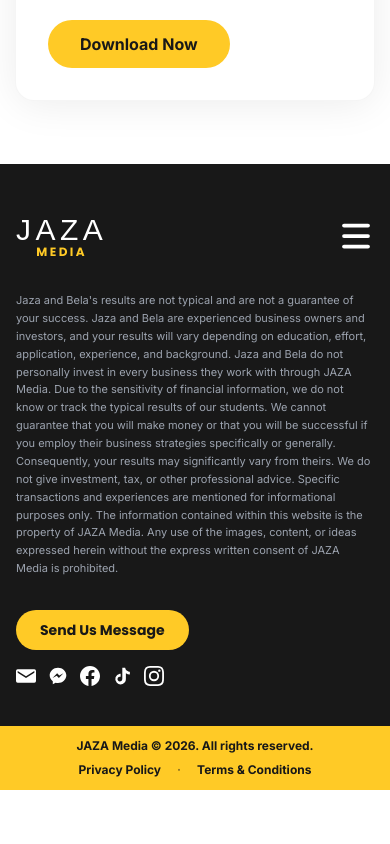
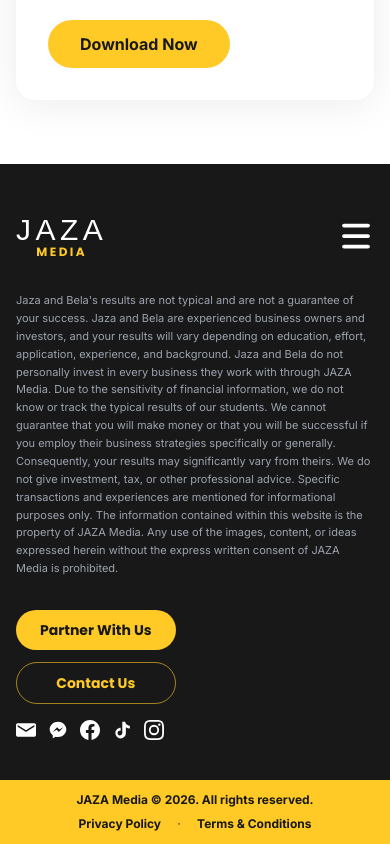
Before and after one commit to JAZA-Group-OS/jaza-media-site, a Next.js app: page / in a window 390 px wide. Shown: the part 4817-5661 px from the top of the page. Before the commit the page ends 5607 px from the top, so only its background shows below. Built offline with nearby package versions, Linux system fonts and the light colour scheme; a web font is replaced by a local one.

Commit message:
feat(support): add /support nav link and footer Contact Us CTA

```diff
--- a/components/footer.tsx
+++ b/components/footer.tsx
@@ -67,12 +67,20 @@ export function Footer() {
         </p>
 
         <div className="mt-8 flex flex-col items-start justify-between gap-4 md:flex-row md:items-center">
-          <Link
-            href="/partner-with-us"
-            className="inline-flex items-center rounded-full bg-brand-yellow px-6 py-2.5 font-heading text-sm font-bold text-brand-black transition-transform hover:scale-[1.02]"
-          >
-            Send Us Message
-          </Link>
+          <div className="flex flex-col gap-3 sm:flex-row sm:items-center">
+            <Link
+              href="/partner-with-us"
+              className="inline-flex items-center justify-center rounded-full bg-brand-yellow px-6 py-2.5 font-heading text-sm font-bold text-brand-black transition-transform hover:scale-[1.02] focus-visible:outline-none focus-visible:ring-2 focus-visible:ring-brand-yellow focus-visible:ring-offset-2 focus-visible:ring-offset-brand-black"
+            >
+              Partner With Us
+            </Link>
+            <Link
+              href="/support"
+              className="inline-flex items-center justify-center rounded-full border border-brand-yellow/60 px-6 py-2.5 font-heading text-sm font-bold text-brand-yellow transition-colors hover:bg-brand-yellow hover:text-brand-black focus-visible:outline-none focus-visible:ring-2 focus-visible:ring-brand-yellow focus-visible:ring-offset-2 focus-visible:ring-offset-brand-black"
+            >
+              Contact Us
+            </Link>
+          </div>
 
           <div className="flex items-center gap-3">
             {SOCIAL_LINKS.map(({ label, href, Icon }) => (
--- a/lib/site-nav.ts
+++ b/lib/site-nav.ts
@@ -12,7 +12,7 @@ export const NAV_LINKS: NavLink[] = [
   { label: "About the Firm", href: "/about-the-firm" },
   { label: "Partner With Us", href: "/partner-with-us" },
   { label: "Careers", href: "/careers" },
-  { label: "Support", href: "#" },
+  { label: "Support", href: "/support" },
 ];
 
 export function isInternalRoute(href: string): boolean {
```
